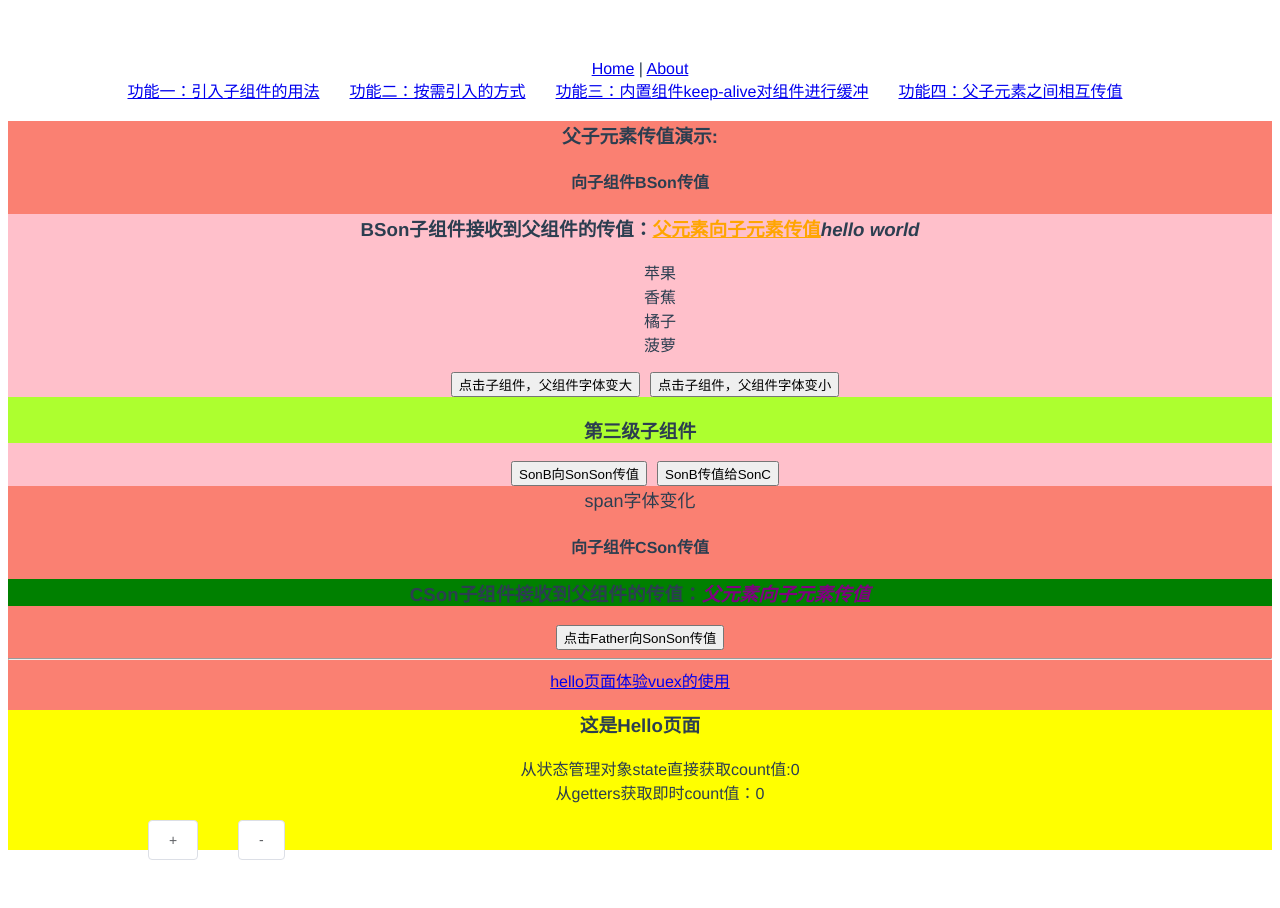
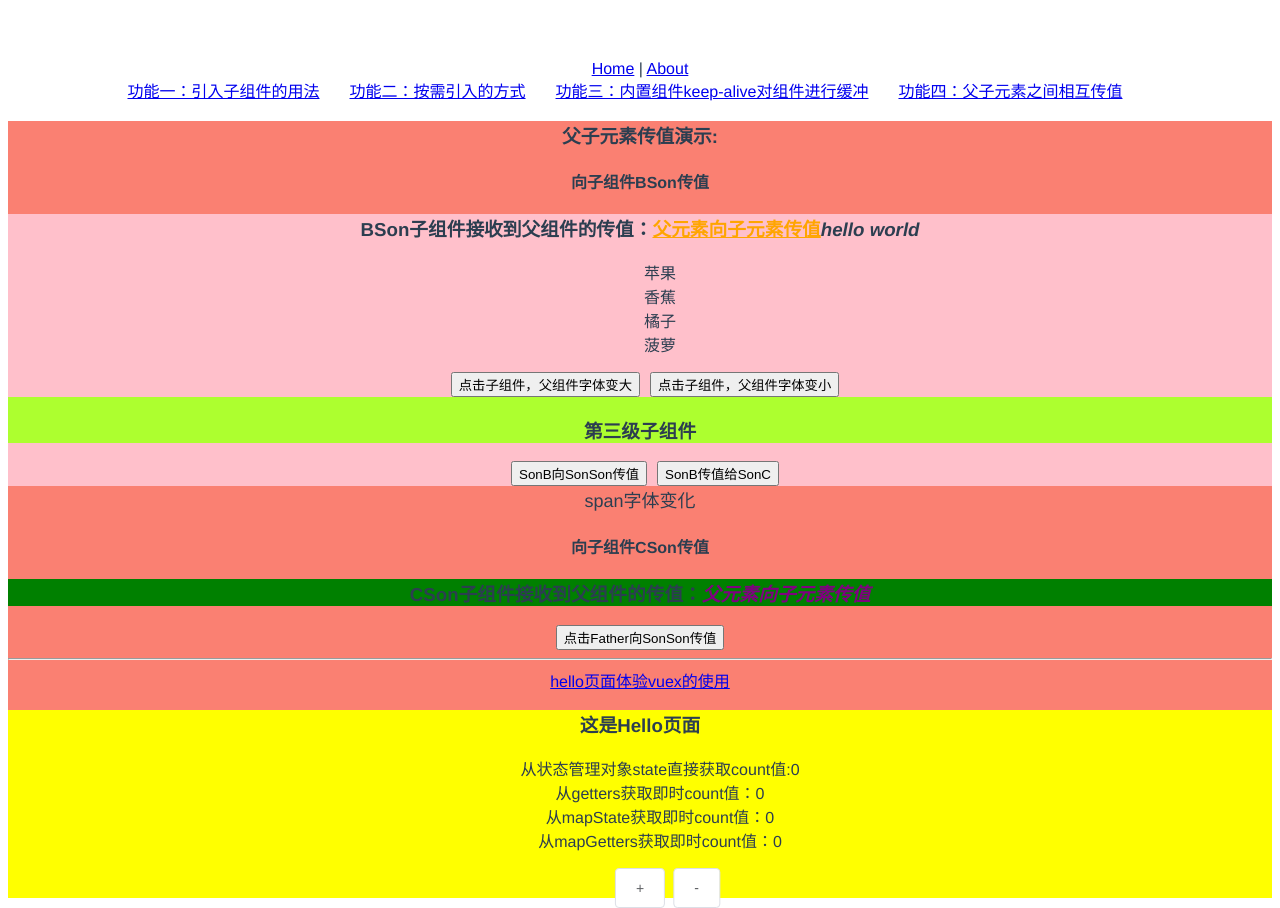
Before and after one commit to bcygsws/vue-recall2, a Vue app: page /#/home/pass_value/hello in a window 1280 px wide. Before the commit the page ends 860 px from the top, so only its background shows below. Built offline with nearby package versions, Linux system fonts and the light colour scheme.

Commit message:
使用vuex的一套简化对象，来管理状态管理对象state中的数据

```diff
--- a/src/components/pass_value/Hello.vue
+++ b/src/components/pass_value/Hello.vue
@@ -4,31 +4,81 @@
     <ul class="show">
       <li>从状态管理对象state直接获取count值:{{ $store.state.count }}</li>
       <li>从getters获取即时count值：{{ $store.getters.getCount }}</li>
-      <li></li>
-      <li></li>
+      <li>从mapState获取即时count值：{{ count }}</li>
+      <li>从mapGetters获取即时count值：{{ getCount }}</li>
     </ul>
     <!-- el-row中有relative相对定位，而el-button默认没有，el-row因为相对定位了，就放置在button上面了，点击事件才会无效 -->
     <el-row>
-      <el-button @click.native="handleInc(1)">+</el-button>
+      <!-- <el-button @click.native="handleInc(1)">+</el-button> -->
+      <!-- 简化对象时，click事件处理函数的函数名要和mutations或者actions中高度一致，这种一个函数名，两处用的“双关语义” -->
+      <el-button @click.native="inc(1)">+</el-button>
       <el-button @click.native="handleDec(1)">-</el-button>
+      <!-- 同上，使用简化对象时，click事件处理函数名要和mutations和actions中的高度一致，双关语义-->
+      <!-- <el-button @click.native="actionCount(1)">-</el-button> -->
     </el-row>
   </div>
 </template>
 <script>
+// import { mapState, mapGetters, mapMutations, mapActions } from 'vuex';
+import { mapState, mapGetters, mapMutations } from 'vuex';
+/**
+ *
+ * 特别注意：无论是mutations直接改变数据，抑或是使用actions间接改变数据，还是使用getters获取即时数据，都需要书写长长的一串
+ * this.$store.state
+ * this.$store.getters.方法名
+ * this.$store.commit(mutations中方法名,传值)
+ * this.$store.dispatch(actions中方法名,传值)
+ * 1.vuex中提供了一套简化对象，分别叫做mapState,mapGetters,mapMutations，mapActions。
+ * 使用形如：扩展符+mapState()来进行简化，其他类似
+ * 2.mapState和mapGetters放在computed属性中，方便响应式；然后，mapMutations和mapActions需要放在methods方法中
+ *
+ */
 export default {
   name: 'Hello',
   data() {
     return {};
   },
+  //  mapState和mapGetters需要放在computed侦听属性中，方便响应式
+  computed: {
+    // 1.最简洁的方式
+    ...mapState(['count']),
+    // 2.对象的方式
+    // 直接对象的形式，将count变量的键名放到渲染模板中,组织成一个对象{count1:'count'}
+    // ...mapState({ count1: 'count' }),
+    // 3.箭头函数的方式
+    // ...mapState({ count1: (state) => state.count }),
+    // ...mapState(['count']),
+
+    ...mapGetters(['getCount']),
+  },
   methods: {
-    // 点加号增加
-    handleInc(val) {
-      this.$store.commit('inc', { pace: val });
+    /**
+     *
+     * @ 注意；为了方便使用对象简化
+     * 1.使用简化对象时，mutations和actions中函数命名的双关
+     * 2.参数要直接使用，click事件处理函数中的参数，不能作任何修饰
+     *
+     */
+    // a.点加号增加,一般写法
+    // handleInc(val) {
+    //   this.$store.commit('inc', val);
+    // },
+    // b.mapMutations简写方式
+    ...mapMutations(['inc']),
+    // 上面代码等价于下面代码
+    // inc(props){
+    //   return this.$store.commit('inc',props);
+    // }
+    // 1.点减号减少 一般写法
+    handleDec(val) {
+      this.$store.dispatch('actionCount', val);
     },
-    // 点减号减少
-    handleDec(val) {
-      this.$store.dispatch('actionCount', { pace: val });
-    },
+    // 2.mapActions简写方式
+    // ...mapActions(['actionCount']),
+    // 上面代码等价于
+    // actionCount(props) {
+    //   return this.$store.dispatch('actionCount', props);
+    // },
   },
 };
 </script>
@@ -47,11 +97,16 @@ export default {
       position: absolute;
       &:first-child {
         top: 0;
-        left: 140px;
+        /* 让加号按钮居中 */
+        /* 相对于父盒子的50%，需要减去自身盒子宽度的50% */
+        left: 50%;
+        /* 自身尺寸去掉50% */
+        transform: translateX(-50%);
       }
       &:last-child {
         top: 0;
-        left: 220px;
+        left: 50%;
+        transform: translateX(50%);
       }
     }
   }
--- a/src/store/index.js
+++ b/src/store/index.js
@@ -16,14 +16,14 @@ export default new Vuex.Store({
   mutations: {
     // 注意改变状态管理对象的mutations中函数，第一参数state,第二个参数才是传过来的值
     inc(state, props) {
-      console.log(typeof props.pace);
-      state.count = state.count + props.pace;
+      console.log(typeof props);
+      state.count = state.count + props;
       if (state.count >= 20) {
         state.count = 20;
       }
     },
     dec(state, props) {
-      state.count -= props.pace;
+      state.count -= props;
       if (state.count <= 0) {
         state.count = 0;
       }
```
